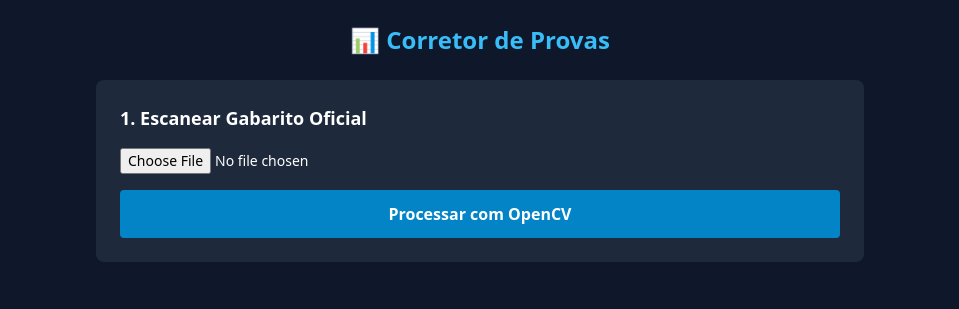
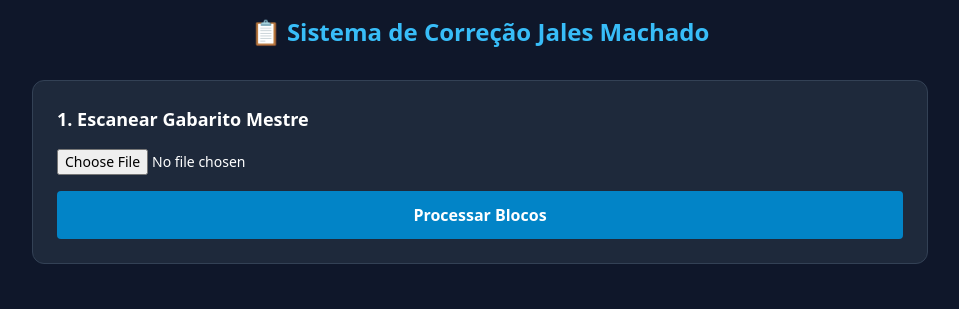
Before and after one commit to andreterralima-beep/corretor, a Flask app: page / in a window 1280 px wide. Shown: the top 309 px of the page, without its empty margins (160-1119 px from the left). Run offline with Flask 3, Linux system fonts and the light colour scheme; some libraries are stand-ins or nearby versions.

Commit message:
Update index.html

```diff
--- a/templates/index.html
+++ b/templates/index.html
@@ -2,64 +2,71 @@
 <html lang="pt-br">
 <head>
     <meta charset="UTF-8">
-    <title>Corretor Jales Machado</title>
+    <title>Corretor Provas - Jales Machado</title>
     <script src="https://cdn.tailwindcss.com"></script>
     <style>
-        .grid-respostas {
+        .grid-layout {
             display: grid;
             grid-template-columns: repeat(auto-fill, minmax(90px, 1fr));
-            gap: 10px;
-            max-height: 400px;
+            gap: 8px;
+            max-height: 450px;
             overflow-y: auto;
-            background: #1e293b;
-            padding: 15px;
+            background: #0f172a;
+            padding: 10px;
             border-radius: 8px;
         }
-        .item-questao {
-            background: #334155;
-            padding: 5px 10px;
+        .q-box {
+            background: #1e293b;
+            padding: 6px;
             border-radius: 4px;
             display: flex;
             justify-content: space-between;
             align-items: center;
         }
-        input { color: black; font-weight: bold; text-align: center; width: 30px; border-radius: 3px; }
+        .q-box input {
+            width: 30px;
+            background: #fff;
+            color: #000;
+            text-align: center;
+            font-weight: bold;
+            border-radius: 3px;
+        }
     </style>
 </head>
-<body class="bg-slate-900 text-white p-6">
-    <div class="max-w-3xl mx-auto">
-        <h1 class="text-2xl font-bold mb-6 text-sky-400 text-center">📊 Corretor de Provas</h1>
+<body class="bg-slate-900 text-white p-4">
+    <div class="max-w-4xl mx-auto">
+        <h1 class="text-2xl font-bold text-center mb-8 text-sky-400">📋 Sistema de Correção Jales Machado</h1>
 
-        <div id="etapa1" class="bg-slate-800 p-6 rounded-lg mb-6">
-            <h2 class="mb-4 font-semibold text-lg">1. Escanear Gabarito Oficial</h2>
-            <input type="file" id="foto_gabarito" class="mb-4 block w-full text-sm">
-            <button onclick="processarGabarito()" id="btn1" class="w-full bg-sky-600 p-3 rounded font-bold">Processar com OpenCV</button>
+        <div id="setup" class="bg-slate-800 p-6 rounded-xl border border-slate-700">
+            <h2 class="text-lg font-semibold mb-4">1. Escanear Gabarito Mestre</h2>
+            <input type="file" id="input_gab" class="mb-4 block w-full text-sm">
+            <button onclick="lerGabarito()" id="btn_ler" class="w-full bg-sky-600 hover:bg-sky-500 py-3 rounded font-bold transition">Processar Blocos</button>
         </div>
 
-        <div id="etapa_revisao" class="hidden bg-slate-800 p-6 rounded-lg mb-6">
-            <h2 class="mb-2 font-semibold">2. Revise as Respostas</h2>
-            <p class="text-xs text-slate-400 mb-4">O OpenCV detectou estas letras. Ajuste se necessário:</p>
-            <div id="grade" class="grid-respostas mb-4"></div>
-            <button onclick="confirmarGabarito()" class="w-full bg-green-600 p-3 rounded font-bold">Gabarito está Correto</button>
+        <div id="revisao" class="hidden bg-slate-800 p-6 rounded-xl border border-slate-700 mt-6">
+            <h2 class="text-lg font-semibold mb-2 text-yellow-400">🔍 Revisar Detecção</h2>
+            <p class="text-xs text-slate-400 mb-4">Confira as letras abaixo. Edite se o OpenCV falhou em alguma.</p>
+            <div id="grade" class="grid-layout mb-6"></div>
+            <button onclick="irParaCorrecao()" class="w-full bg-green-600 py-3 rounded font-bold">Gabarito está OK</button>
         </div>
 
-        <div id="etapa2" class="hidden bg-slate-800 p-6 rounded-lg">
-            <h2 class="mb-4 font-semibold text-lg">3. Corrigir Prova do Aluno</h2>
-            <input type="text" id="nome_aluno" placeholder="Nome do Aluno" class="w-full p-2 mb-4 rounded text-black">
-            <input type="file" id="foto_aluno" class="mb-4 block w-full text-sm">
-            <button onclick="corrigirAluno()" id="btn2" class="w-full bg-green-600 p-3 rounded font-bold">Calcular Nota</button>
-            <div id="resultado" class="mt-6 text-center text-2xl font-bold text-yellow-400"></div>
+        <div id="correcao" class="hidden bg-slate-800 p-6 rounded-xl border border-slate-700 mt-6">
+            <h2 class="text-lg font-semibold mb-4 text-green-400">2. Corrigir Provas</h2>
+            <input type="text" id="aluno" placeholder="Nome do Aluno" class="w-full p-2 mb-4 rounded text-black font-bold">
+            <input type="file" id="input_prova" class="mb-4 block w-full text-sm">
+            <button onclick="gerarNota()" id="btn_nota" class="w-full bg-green-600 py-3 rounded font-bold">Gerar Nota Final</button>
+            <div id="res_final" class="mt-6 text-center text-3xl font-black text-white"></div>
         </div>
     </div>
 
     <script>
-        let gabaritoMemoria = {};
+        let gabaritoAtual = {};
 
-        async function processarGabarito() {
-            const file = document.getElementById('foto_gabarito').files[0];
-            if(!file) return alert("Selecione a foto!");
+        async function lerGabarito() {
+            const file = document.getElementById('input_gab').files[0];
+            if(!file) return alert("Selecione o gabarito!");
 
-            document.getElementById('btn1').innerText = "Analisando Blocos...";
+            document.getElementById('btn_ler').innerText = "Analisando Colunas...";
             const fd = new FormData();
             fd.append('imagem', file);
             fd.append('num_questoes', 50);
@@ -67,42 +74,47 @@
             const res = await fetch('/api/extrair-gabarito', { method: 'POST', body: fd });
             const data = await res.json();
 
-            gabaritoMemoria = data.gabarito;
+            gabaritoAtual = data.gabarito;
             const grade = document.getElementById('grade');
             grade.innerHTML = '';
 
-            Object.keys(gabaritoMemoria).forEach(q => {
+            Object.keys(gabaritoAtual).forEach(num => {
                 grade.innerHTML += `
-                    <div class="item-questao">
-                        <span class="text-xs">Q${q}</span>
-                        <input type="text" value="${gabaritoMemoria[q]}" onchange="gabaritoMemoria['${q}']=this.value.toUpperCase()">
+                    <div class="q-box">
+                        <span class="text-xs font-bold text-sky-300">Q${num}</span>
+                        <input type="text" maxlength="1" value="${gabaritoAtual[num]}" onchange="gabaritoAtual['${num}']=this.value.toUpperCase()">
                     </div>`;
             });
-            document.getElementById('etapa_revisao').classList.remove('hidden');
+            document.getElementById('setup').classList.add('hidden');
+            document.getElementById('revisao').classList.remove('hidden');
         }
 
-        function confirmarGabarito() {
-            document.getElementById('etapa1').classList.add('hidden');
-            document.getElementById('etapa_revisao').classList.add('hidden');
-            document.getElementById('etapa2').classList.remove('hidden');
+        function irParaCorrecao() {
+            document.getElementById('revisao').classList.add('hidden');
+            document.getElementById('correcao').classList.remove('hidden');
         }
 
-        async function corrigirAluno() {
-            const file = document.getElementById('foto_aluno').files[0];
-            const nome = document.getElementById('nome_aluno').value;
-            if(!file || !nome) return alert("Preencha tudo!");
+        async function gerarNota() {
+            const file = document.getElementById('input_prova').files[0];
+            const nome = document.getElementById('aluno').value;
+            if(!file || !nome) return alert("Preencha nome e foto!");
 
-            document.getElementById('btn2').innerText = "Corrigindo...";
+            document.getElementById('btn_nota').innerText = "Processando...";
             const fd = new FormData();
             fd.append('imagem', file);
             fd.append('nome_aluno', nome);
-            fd.append('gabarito', JSON.stringify(gabaritoMemoria));
+            fd.append('gabarito', JSON.stringify(gabaritoAtual));
 
             const res = await fetch('/api/corrigir', { method: 'POST', body: fd });
             const data = await res.json();
 
-            document.getElementById('resultado').innerHTML = `Aluno: ${data.nome_aluno}<br>Nota: ${data.nota}`;
-            document.getElementById('btn2').innerText = "Calcular Nota";
+            document.getElementById('res_final').innerHTML = `
+                <div class="p-4 bg-slate-900 rounded-lg">
+                    <p class="text-sm text-slate-400">${data.nome}</p>
+                    <p class="text-sky-400">NOTA: ${data.nota}</p>
+                    <p class="text-xs text-white">Acertos: ${data.acertos}/${data.total}</p>
+                </div>`;
+            document.getElementById('btn_nota').innerText = "Gerar Nota Final";
         }
     </script>
 </body>
```
